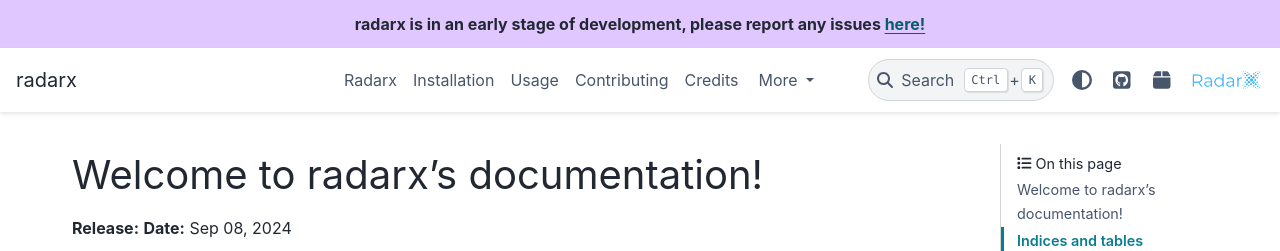
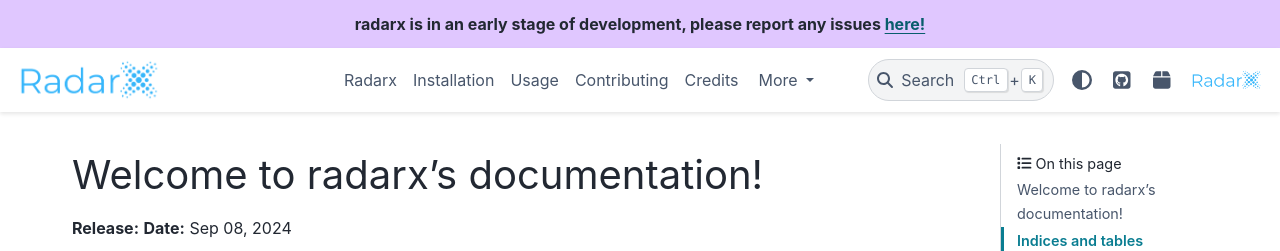
Before and after one commit to syedhamidali/radarx, a Sphinx documentation site: the page built from docs/index.rst, in a window 1280 px wide. Shown: the top 251 px of the page. Built offline with Sphinx 7.4.7 and the PyData theme 0.15.4, drawn with Linux system fonts in a browser that asks for light colours; pages that are not in the unit, such as notebooks, are missing from menus; the version number could not be read and is left out.

Commit message:
FIX: logo

```diff
--- a/docs/conf.py
+++ b/docs/conf.py
@@ -140,7 +140,7 @@
 
 # -- Options for HTML output -------------------------------------------
 html_theme = "pydata_sphinx_theme"
-html_logo = "_static/Radarx_logo_micro.png"
+html_logo = "_static/radarx_logo_micro.svg"
 
 
 def _custom_edit_url(
```
Also changed, not shown: docs/_static/radarx_logo_micro.svg (added).
